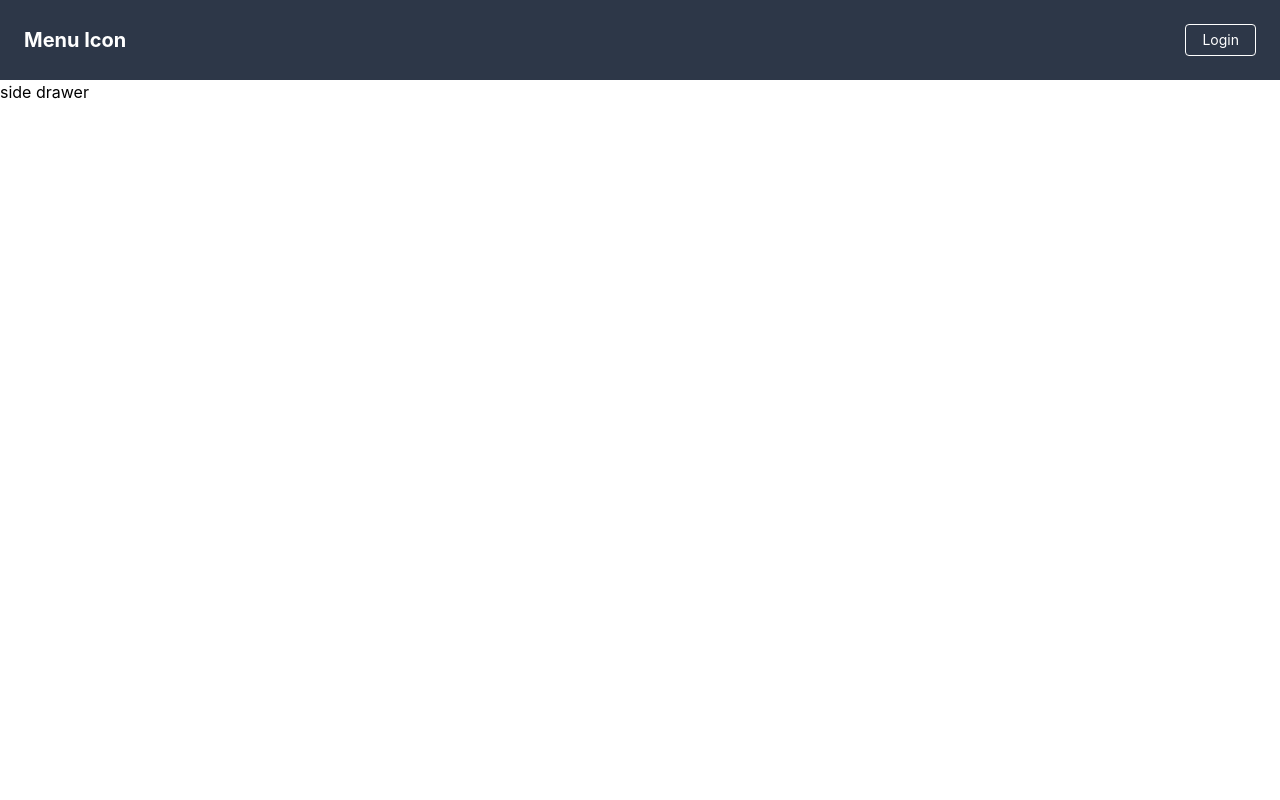
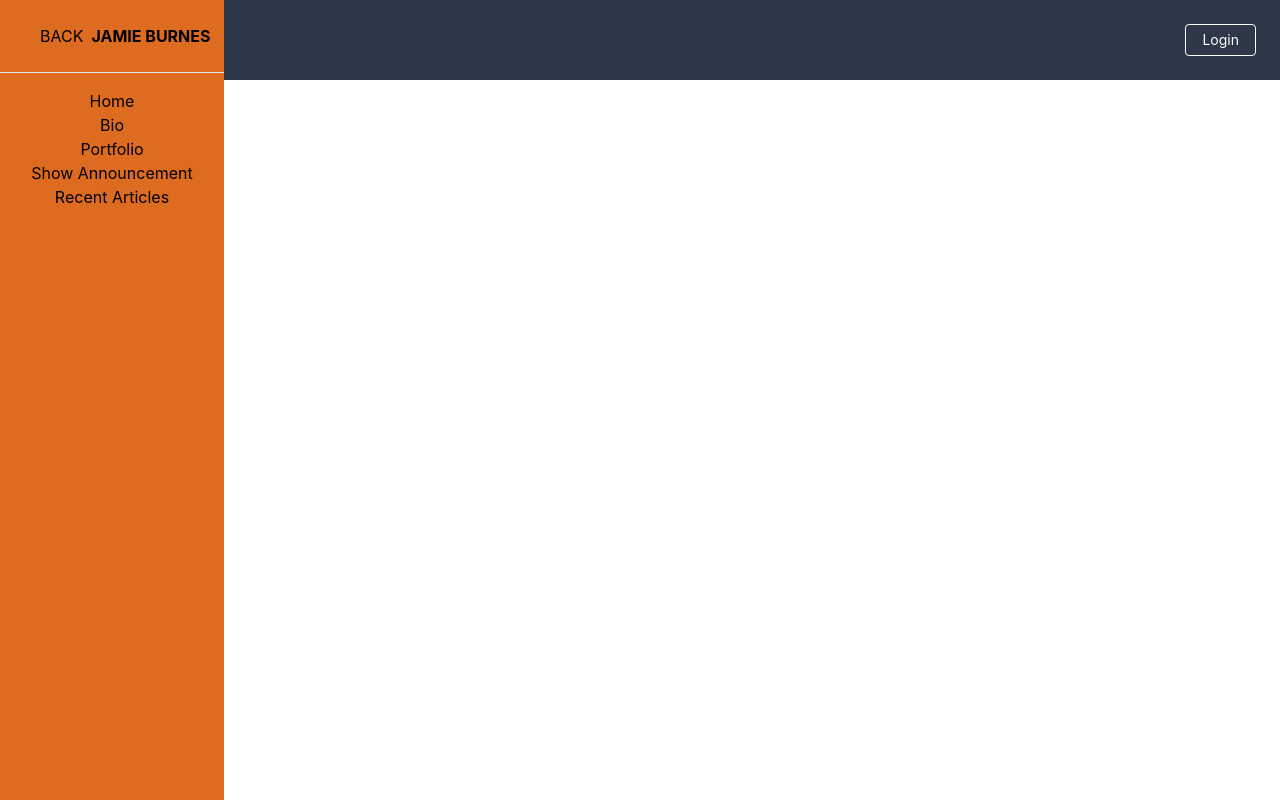
Before and after one commit to dsanderson90/random-hexcode-generator, a React (Create React App) app: page / in a window 1280 px wide. Built offline with nearby package versions, Linux system fonts and the light colour scheme.

Commit message:
feat: begin sidedrawer component

```diff
--- a/src/SideDrawer.js
+++ b/src/SideDrawer.js
@@ -1,6 +1,8 @@
 import React from 'react'
 
 const SideDrawer = () => {
+
+    const handleClick = (e) => console.log(e.target)
     return (
         <div>
         <nav className="flex items-center justify-between flex-wrap bg-gray-800 p-6">
@@ -21,10 +23,17 @@ const SideDrawer = () => {
             </div>
           </div>
         </nav>
-        <div className="">
-side drawer
-
+        <div className="w-56 absolute left-0 top-0 h-full bg-orange-600">
+<div className="pl-8 py-6 font-bold"><span className="px-2"><button onClick={handleClick} href="">BACK</button></span>JAMIE BURNES</div>
+<div className="flex-col flex-grow text-center">
+<hr className="py-2"/>
+    <div>Home</div>
+    <div>Bio</div>
+    <div>Portfolio</div>
+    <div>Show Announcement</div>
+    <div>Recent Articles</div>
         </div>
+</div>
 
 
 
```
